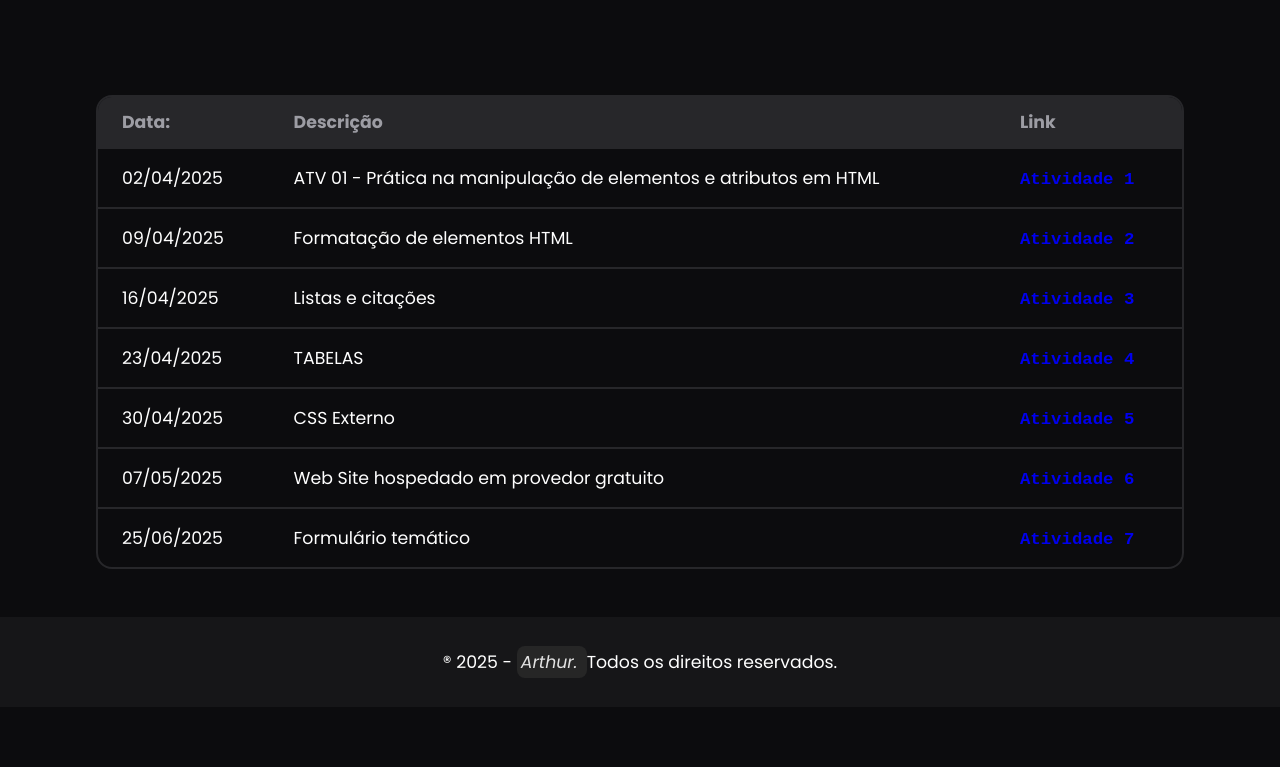
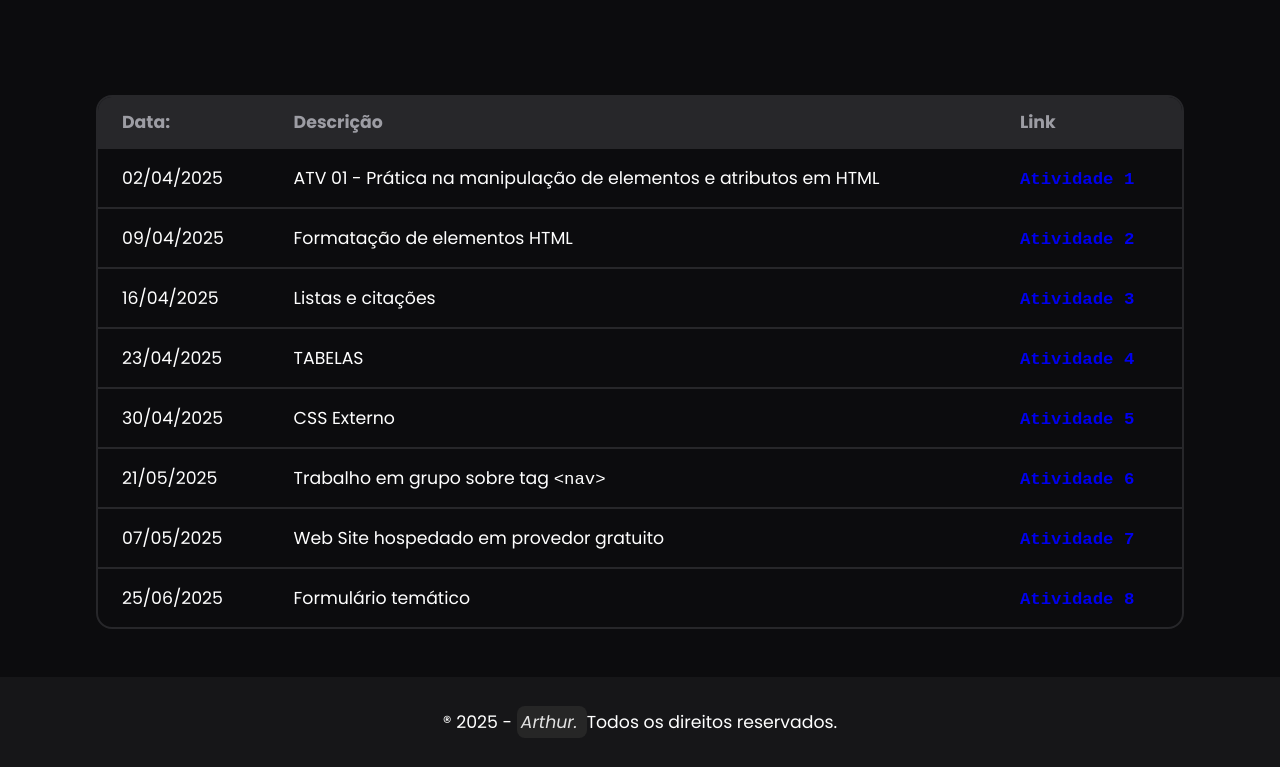
Before and after one commit to Arthur-etdNds/Int-Const-Pag-Web-SPI, a plain HTML site: page index.html in a window 1280 px wide. Shown: the part 965-1732 px from the top of the page. Before the commit the page ends 1672 px from the top, so only its background shows below. Drawn offline with Linux system fonts and the light colour scheme.

Commit message:
Adição do link de acesso para o trabalho em grupo sobre a tag nav.

```diff
--- a/index.html
+++ b/index.html
@@ -95,15 +95,20 @@
                 <td><a href="atividades/att5/index.html" target="_blank" rel="noopener noreferrer">Atividade 5</a></td>
             </tr>
             <tr>
+                <td>21/05/2025</td>
+                <td>Trabalho em grupo sobre tag <code>&lt;nav&gt;</code></td>
+                <td><a href="https://yasuoshiro.github.io/Atividades/Trabalho%20em%20grupo/index.html" target="_blank" rel="noopener noreferrer">Atividade 6</a></td>
+            </tr>
+            <tr>
                 <td>07/05/2025</td>
                 <td>Web Site hospedado em provedor gratuito</td>
                 <td><a href="https://arthur-nds.github.io/hospedagem_att/" target="_blank"
-                        rel="noopener noreferrer">Atividade 6</a></td>
+                        rel="noopener noreferrer">Atividade 7</a></td>
             </tr>
             <tr>
                 <td>25/06/2025</td>
                 <td>Formulário temático</td>
-                <td><a href="atividades/Formulario-tematico/" target="_blank" rel="noopener noreferrer">Atividade 7</a>
+                <td><a href="atividades/Formulario-tematico/" target="_blank" rel="noopener noreferrer">Atividade 8</a>
                 </td>
             </tr>
         </table>
```
